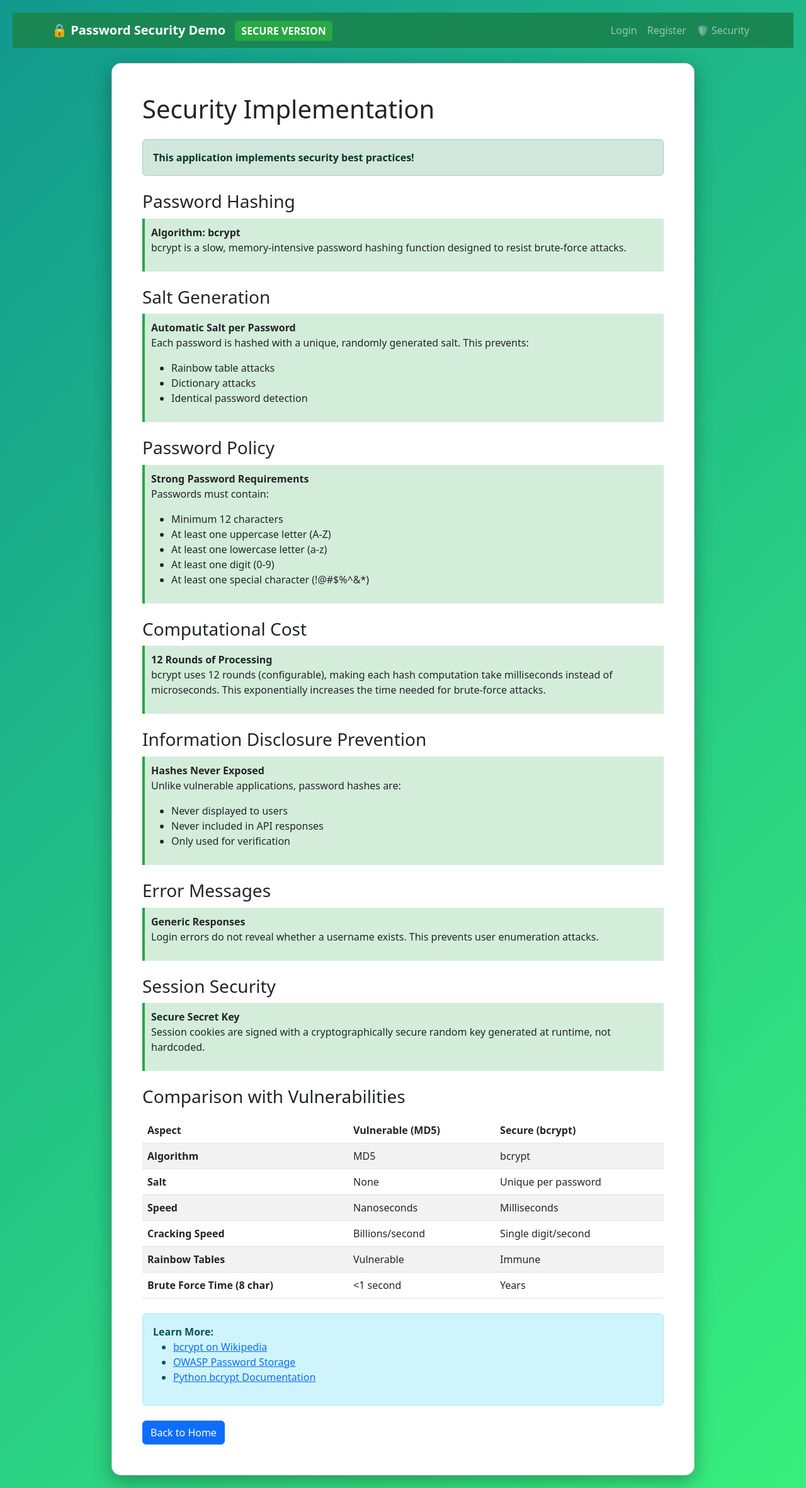
After one commit to AchrafOuzai/Password-Security-Project, a Flask app: page /security_info in a window 1280 px wide. The commit adds this page. Shown: the whole page at 63% size. Run offline with Flask 3, Linux system fonts and the light colour scheme.

Commit message:
some fixes

```diff
--- /dev/null
+++ b/secure_app/templates/security_info.html
@@ -0,0 +1,134 @@
+{% extends 'base.html' %}
+
+{% block title %}Security Information - Password Security Demo{% endblock %}
+
+{% block content %}
+<div class="row justify-content-center">
+    <div class="col-md-10">
+        <div class="card">
+            <div class="card-body p-5">
+                <h1 class="card-title mb-4">Security Implementation</h1>
+
+                <div class="alert alert-success">
+                    <strong>This application implements security best practices!</strong>
+                </div>
+
+                <h3 class="mt-4">Password Hashing</h3>
+                <div class="security-feature">
+                    <strong>Algorithm: bcrypt</strong>
+                    <p>bcrypt is a slow, memory-intensive password hashing function designed to resist brute-force attacks.</p>
+                </div>
+
+                <h3 class="mt-4">Salt Generation</h3>
+                <div class="security-feature">
+                    <strong>Automatic Salt per Password</strong>
+                    <p>Each password is hashed with a unique, randomly generated salt. This prevents:</p>
+                    <ul>
+                        <li>Rainbow table attacks</li>
+                        <li>Dictionary attacks</li>
+                        <li>Identical password detection</li>
+                    </ul>
+                </div>
+
+                <h3 class="mt-4">Password Policy</h3>
+                <div class="security-feature">
+                    <strong>Strong Password Requirements</strong>
+                    <p>Passwords must contain:</p>
+                    <ul>
+                        <li>Minimum 12 characters</li>
+                        <li>At least one uppercase letter (A-Z)</li>
+                        <li>At least one lowercase letter (a-z)</li>
+                        <li>At least one digit (0-9)</li>
+                        <li>At least one special character (!@#$%^&*)</li>
+                    </ul>
+                </div>
+
+                <h3 class="mt-4">Computational Cost</h3>
+                <div class="security-feature">
+                    <strong>12 Rounds of Processing</strong>
+                    <p>bcrypt uses 12 rounds (configurable), making each hash computation take milliseconds instead of microseconds. This exponentially increases the time needed for brute-force attacks.</p>
+                </div>
+
+                <h3 class="mt-4">Information Disclosure Prevention</h3>
+                <div class="security-feature">
+                    <strong>Hashes Never Exposed</strong>
+                    <p>Unlike vulnerable applications, password hashes are:</p>
+                    <ul>
+                        <li>Never displayed to users</li>
+                        <li>Never included in API responses</li>
+                        <li>Only used for verification</li>
+                    </ul>
+                </div>
+
+                <h3 class="mt-4">Error Messages</h3>
+                <div class="security-feature">
+                    <strong>Generic Responses</strong>
+                    <p>Login errors do not reveal whether a username exists. This prevents user enumeration attacks.</p>
+                </div>
+
+                <h3 class="mt-4">Session Security</h3>
+                <div class="security-feature">
+                    <strong>Secure Secret Key</strong>
+                    <p>Session cookies are signed with a cryptographically secure random key generated at runtime, not hardcoded.</p>
+                </div>
+
+                <h3 class="mt-4">Comparison with Vulnerabilities</h3>
+                <table class="table table-striped mt-3">
+                    <thead>
+                        <tr>
+                            <th>Aspect</th>
+                            <th>Vulnerable (MD5)</th>
+                            <th>Secure (bcrypt)</th>
+                        </tr>
+                    </thead>
+                    <tbody>
+                        <tr>
+                            <td><strong>Algorithm</strong></td>
+                            <td>MD5</td>
+                            <td>bcrypt</td>
+                        </tr>
+                        <tr>
+                            <td><strong>Salt</strong></td>
+                            <td>None</td>
+                            <td>Unique per password</td>
+                        </tr>
+                        <tr>
+                            <td><strong>Speed</strong></td>
+                            <td>Nanoseconds</td>
+                            <td>Milliseconds</td>
+                        </tr>
+                        <tr>
+                            <td><strong>Cracking Speed</strong></td>
+                            <td>Billions/second</td>
+                            <td>Single digit/second</td>
+                        </tr>
+                        <tr>
+                            <td><strong>Rainbow Tables</strong></td>
+                            <td>Vulnerable</td>
+                            <td>Immune</td>
+                        </tr>
+                        <tr>
+                            <td><strong>Brute Force Time (8 char)</strong></td>
+                            <td>&lt;1 second</td>
+                            <td>Years</td>
+                        </tr>
+                    </tbody>
+                </table>
+
+                <div class="alert alert-info mt-4">
+                    <strong>Learn More:</strong>
+                    <ul>
+                        <li><a href="https://en.wikipedia.org/wiki/Bcrypt" target="_blank">bcrypt on Wikipedia</a></li>
+                        <li><a href="https://cheatsheetseries.owasp.org/cheatsheets/Password_Storage_Cheat_Sheet.html" target="_blank">OWASP Password Storage</a></li>
+                        <li><a href="https://www.python-bcrypt.readthedocs.io/" target="_blank">Python bcrypt Documentation</a></li>
+                    </ul>
+                </div>
+
+                <div class="mt-4">
+                    <a href="/" class="btn btn-primary">Back to Home</a>
+                </div>
+            </div>
+        </div>
+    </div>
+</div>
+{% endblock %}
```
Also changed, not shown: vulnerable_app/templates/login.html (+31 -185 lines), secure_app/database.db (added), vulnerable_app/database.db (added).
